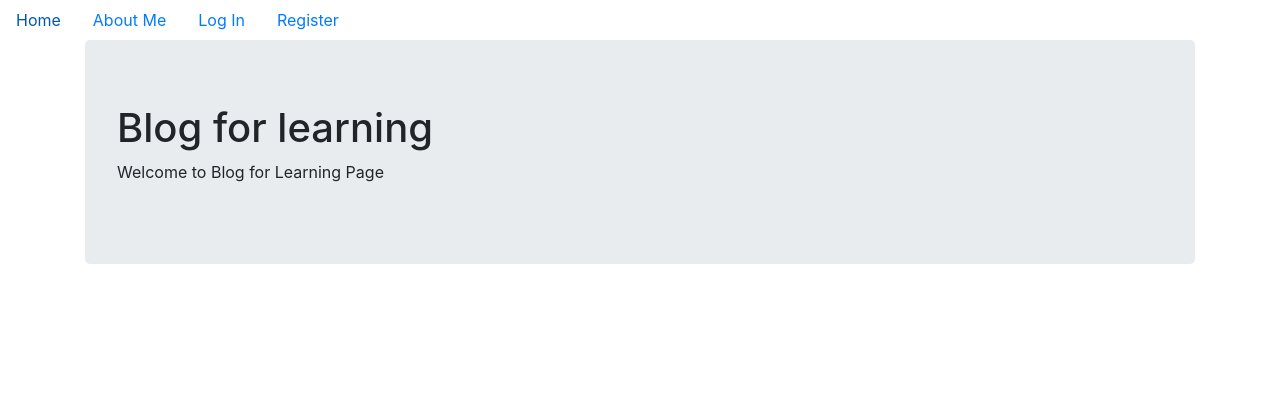
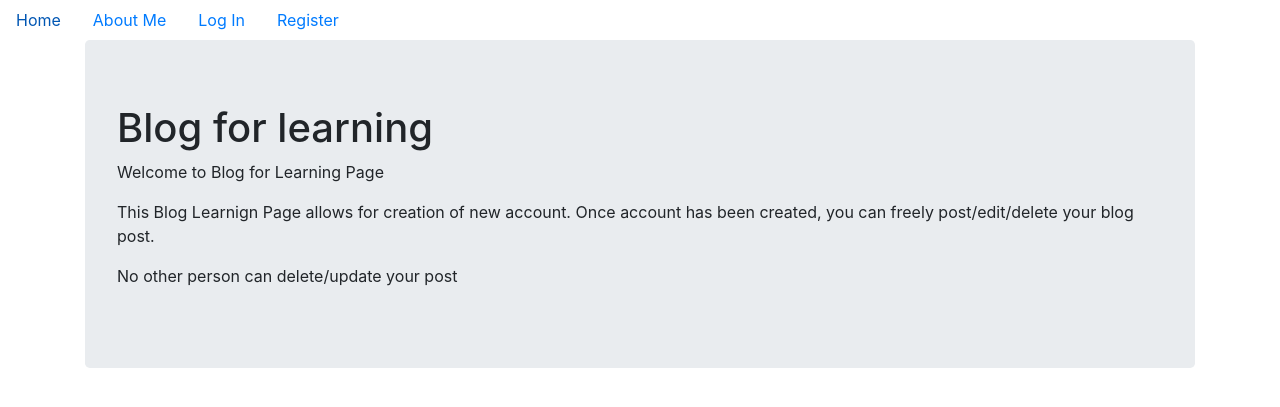
Before and after one commit to jasontan89/social_media, a Flask app: page / in a window 1280 px wide. Shown: the top 407 px of the page. Run offline with Flask 3, Linux system fonts and the light colour scheme; data that the repository does not hold is empty; some libraries are stand-ins or nearby versions.

Commit message:
Update index.html

```diff
--- a/puppycompanyblog/templates/index.html
+++ b/puppycompanyblog/templates/index.html
@@ -3,6 +3,8 @@
   <div class="jumbotron">
     <h1>Blog for learning</h1>
     <p>Welcome to Blog for Learning Page</p>
+    <p>This Blog Learnign Page allows for creation of new account. Once account has been created, you can freely post/edit/delete your blog post.</p>
+    <p>No other person can delete/update your post</p>
   </div>
 
   <div class="container">
```
